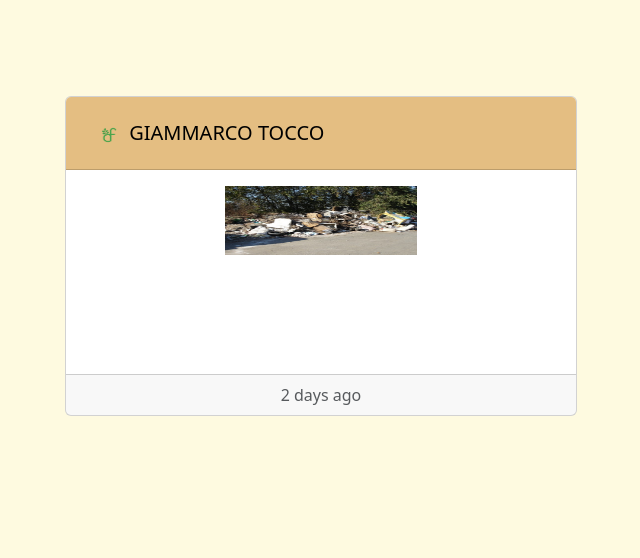
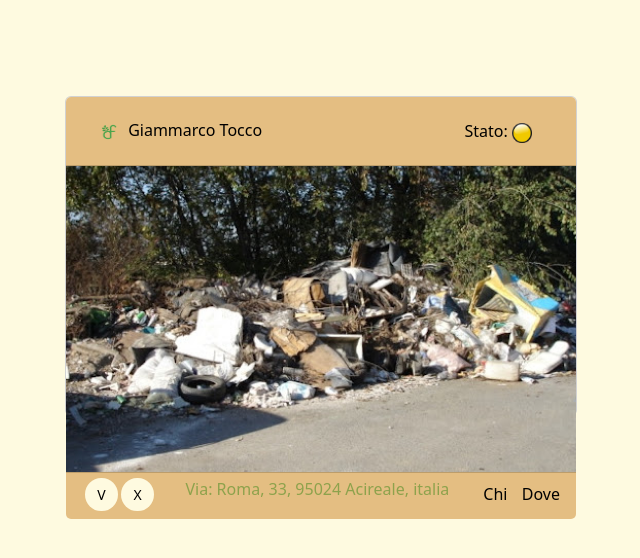
Before and after one commit to Nyde5/DumpFinder_Web, a PHP site: page /operatore.html in a window 1280 px wide. Shown: the part 56-614 px from the top of the page, without its empty margins (319-959 px from the left). Run offline with PHP 8.4, Linux system fonts and the light colour scheme.

Commit message:
Operatore2
Fine?

```diff
--- a/operatore.html
+++ b/operatore.html
@@ -25,18 +25,31 @@
             <div class="card-header">
                 <nav class="navbar">
                     <div class="container">
-                        <a class="navbar-brand" href="#">
+                        <a class="navbar-brand">
                             <img src="/img/logo/logoDF.png" alt="Bootstrap" width="30" height="24">
-                            GIAMMARCO TOCCO
+                            Giammarco Tocco
+                        </a>
+                        <a class="navbar-brand">
+                            <right>Stato:   </right>
+                            <right><img src="/img/Operatore/Stato.png" alt="Bootstrap" width="20" height="20"></right>
                         </a>
                     </div>
                 </nav>
             </div>
-            <div class="card-body">
-                <img src="/img/varie/img_card.png" alt="Bootstrap" class="img_card">
+            <div class="card-body" style="background-image: url('/img/varie/img_card.png'); padding: 30%;">
             </div>
-            <div class="card-footer text-body-secondary">
-              2 days ago
+            <div class="card-footer custom-footer">
+
+              <div class="left-buttons">
+                    <button class="btn  rounded-circle V">V</button>
+                    <button class="btn  rounded-circle X">X</button>
+                </div>
+
+                <span class="label">Via: Roma, 33, 95024 Acireale, italia</span>
+
+                <div>Chi</div>
+                <div class="destra">Dove</div>
+
             </div>
           </div>
 </center>
--- a/stile_operator.css
+++ b/stile_operator.css
@@ -1,6 +1,11 @@
 .navbar {
     background-color: #E4BE82;
 }
+.navbar-brand
+{
+ font-size: 16px;
+}
+
 
 body {
     background-color: #FEFAE0;
@@ -17,10 +22,10 @@ body {
     border-radius: 57px;
     margin-right: 1%;
 }
-.img_card
+.btn:hover
 {
-    width: 40%;
-    height: 40%;
+    background-color: #537100;
+
 }
 .card
 {
@@ -32,10 +37,49 @@ body {
 {
 
     background-color: #E4BE82;
-    border-top-left-radius: 70px;
-    border-top-right-radius: 70px;
+    border-top-left-radius: 90px;
+    border-top-right-radius: 90px;
+
+}
+.card-body {
+    background-size: cover;
+    background-position: center;
+}
 
 
 
+.custom-footer .left-buttons {
+    display: flex;
+    align-items: center;
+}
 
+.custom-footer {
+    display: flex;
+    align-items: center;
+    justify-content: space-between;
+    background-color: #E4BE82;
+    color: black;
+    padding-top: 5px;
 }
+
+
+.custom-footer .left-buttons button {
+    background-color: #FEFAE0;
+    color: black;
+    font-size: 14px;
+    padding: 6px 12px;
+    margin-left: 5%;
+}
+
+.custom-footer .label {
+    margin-top: -2%;
+    color: #8DA24C;
+    flex-grow: 1;
+    text-align: center;
+    margin-left: 1%;
+}
+
+.destra
+{
+    margin-left: 3%;
+}
```
Also changed, not shown: img/Operatore/Stato.png (added).
